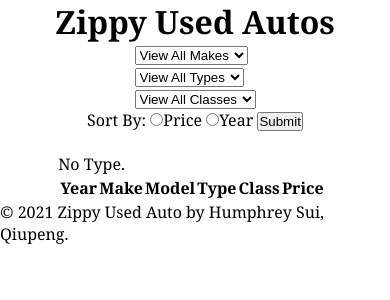
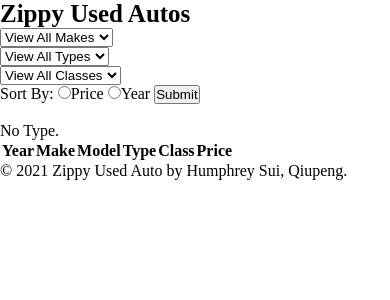
Before and after one commit to humphreysui/INF653-midterm-project, a PHP site: page / in a window 390 px wide; the page is wider, and only the part inside the window is pictured. Shown: the top 300 px of that part. Run offline with PHP 8.4, Linux system fonts and the light colour scheme; data that the repository does not hold is empty.

Commit message:
add extra styles, responsiveness

```diff
--- a/css/styles.css
+++ b/css/styles.css
@@ -5,18 +5,78 @@
           box-sizing: border-box;
 }
 
-html, body {
-  font-family: Georgia, 'Times New Roman', Times, serif;
-  height: 100vh;
+body {
+  min-width: 480px;
   display: -webkit-box;
   display: -ms-flexbox;
   display: flex;
+  min-height: 100vh;
   -webkit-box-orient: vertical;
   -webkit-box-direction: normal;
       -ms-flex-direction: column;
           flex-direction: column;
-  -webkit-box-align: center;
-      -ms-flex-align: center;
-          align-items: center;
+}
+
+main {
+  -webkit-box-flex: 1;
+      -ms-flex: 1 0 auto;
+          flex: 1 0 auto;
+}
+
+main h2 {
+  font-size: 30px;
+  text-align: center;
+}
+
+.dropdown .dropdown_form .select-wrapper ul li span {
+  color: black;
+}
+
+.sort_by .label_text {
+  font-size: 1rem;
+  margin-right: 1rem;
+}
+
+.sort_by [type="radio"].with-gap:checked + span:before,
+.sort_by [type="radio"].with-gap:checked + span:after {
+  background-color: #3949ab;
+  border: 2px solid #3949ab;
+}
+
+.sort_by .submit_btn {
+  margin-left: 1rem;
+}
+
+.page-link div p {
+  margin-bottom: 1rem;
+}
+
+.page-link div p a:focus, .page-link div p a:hover {
+  color: #3949ab !important;
+  text-decoration: underline;
+}
+
+@media only screen and (max-width: 992px) {
+  h1 {
+    font-size: 30px;
+  }
+  h2 {
+    font-size: 20px !important;
+  }
+  .sort_by_text {
+    margin-left: 2rem;
+  }
+}
+
+@media only screen and (max-width: 600px) {
+  h1 {
+    font-size: 25px;
+  }
+  h2 {
+    font-size: 15px !important;
+  }
+  .sort_by_text {
+    margin-left: 0.5rem;
+  }
 }
 /*# sourceMappingURL=styles.css.map */
--- a/css/styles.scss
+++ b/css/styles.scss
@@ -3,12 +3,87 @@
   padding: 0;
   box-sizing: border-box;
 }
-html, body{
-  font-family: Georgia, 'Times New Roman', Times, serif;
-  height: 100vh;
 
+body{
+  min-width: 480px;
   display: flex;
+  min-height: 100vh;
   flex-direction: column;
-  align-items: center;
+}
+
+main {
+  flex: 1 0 auto;
+  h2{
+    font-size: 30px;
+    text-align: center;
+  }
+}
+
+.dropdown{
+
+  .dropdown_form{
+
+    .select-wrapper ul li span{
+      color: black;
+    }
+  }
+}
+
+.sort_by {
+
+  .label_text{
+    font-size: 1rem;
+    margin-right: 1rem;
+  }
+  //change default radio color
+  [type="radio"].with-gap:checked+span:before,
+  [type="radio"].with-gap:checked+span:after{
+    background-color: #3949ab ;
+    border:2px solid #3949ab ;
+  }
+  .submit_btn{
+    margin-left: 1rem;
+  }
 
 }
+.page-link{
+  div p{
+    margin-bottom: 1rem;
+    a:focus, a:hover{
+      color: #3949ab !important;
+      text-decoration: underline;
+    }
+
+  }
+}
+
+
+
+
+@media only screen and (max-width: 1200px) {
+
+}
+
+@media only screen and (max-width: 992px) {
+ h1{
+   font-size: 30px;
+ }
+ h2{
+   font-size: 20px !important;
+ }
+ .sort_by_text{
+   margin-left: 2rem;
+ }
+}
+
+@media only screen and (max-width: 600px) {
+ h1{
+   font-size: 25px;
+ }
+ h2{
+   font-size: 15px !important;
+ }
+ .sort_by_text{
+   margin-left: 0.5rem;
+ }
+}
```
Also changed, not shown: 1 other file.
